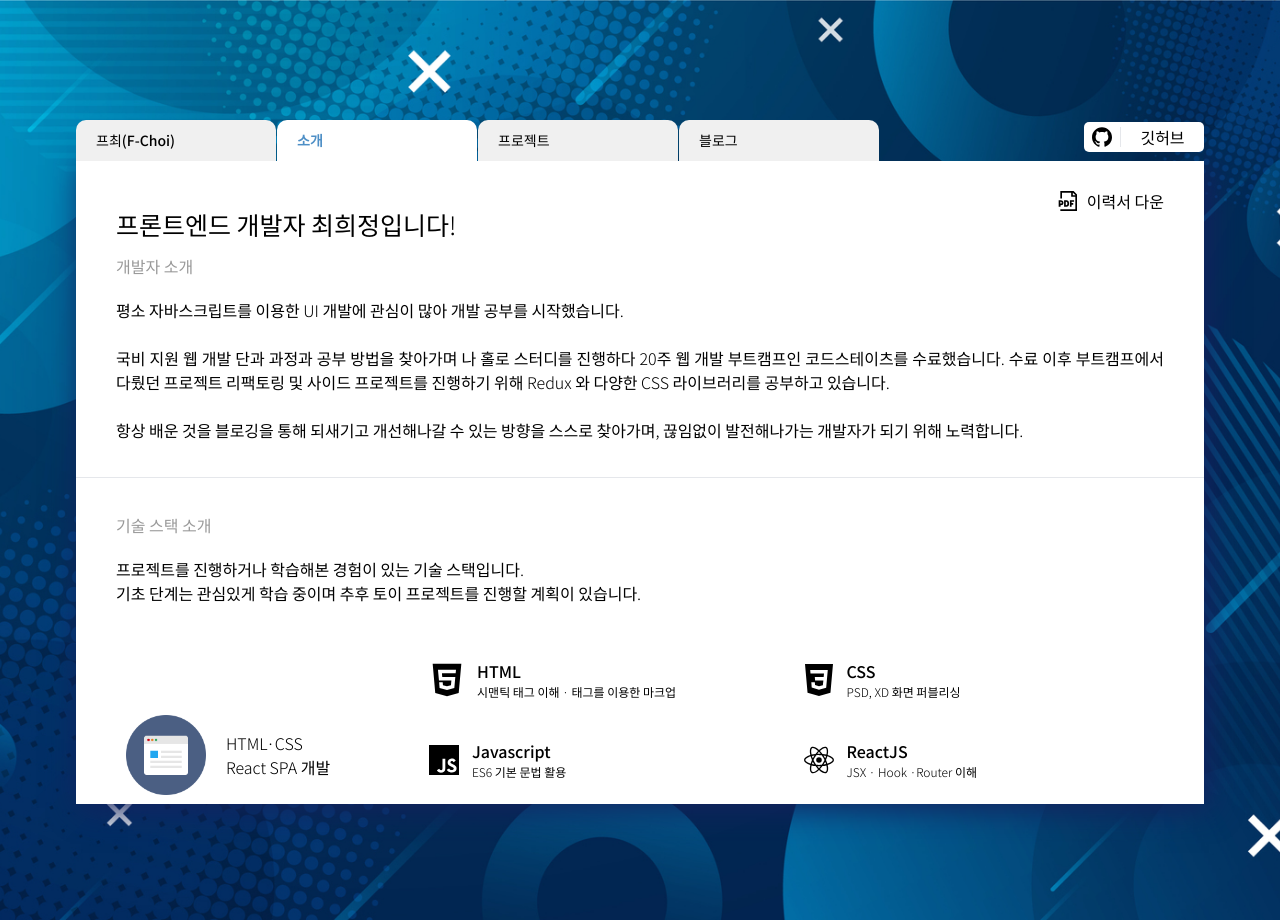
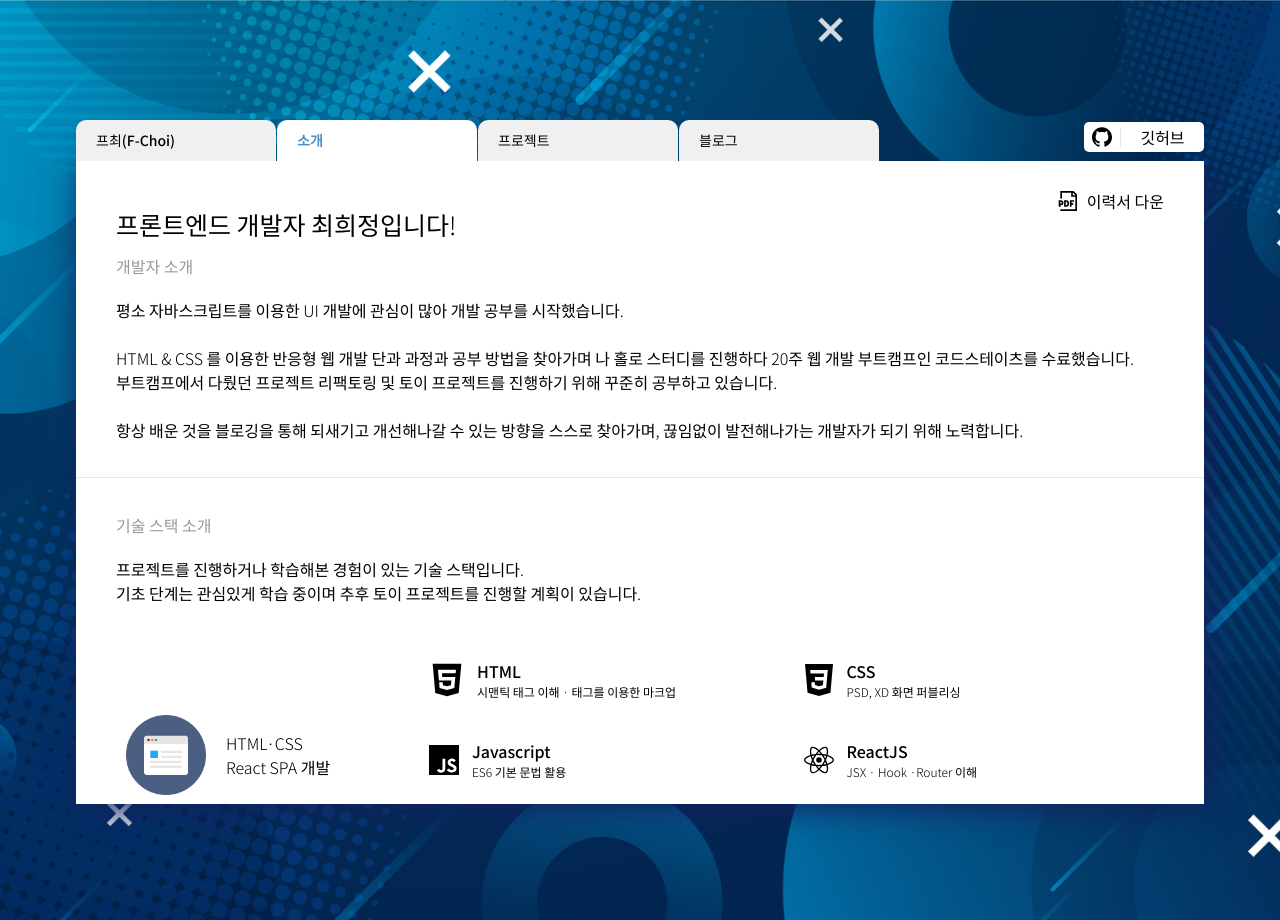
Before and after one commit to pinroad/pinroad.github.io, a React (Create React App) app: page /resume in a window 1280 px wide. Built offline with nearby package versions, Linux system fonts and the light colour scheme.

Commit message:
Modify README & some pages

```diff
--- a/src/components/ProPersonal.js
+++ b/src/components/ProPersonal.js
@@ -1,7 +1,7 @@
-import React from "react";
-import "./CSS/ProCommon.css";
-import { BiCodeBlock, BiCog, BiTask } from "react-icons/bi";
-import thum03 from "../img/thum_03.png";
+import React from 'react';
+import './CSS/ProCommon.css';
+import { BiCodeBlock, BiCog, BiTask } from 'react-icons/bi';
+import thum03 from '../img/thum_03.png';
 
 function P_personal({ handlePrev }) {
   return (
@@ -32,7 +32,6 @@ function P_personal({ handlePrev }) {
           <span className="ml-1"> 작업내용</span>
         </h2>
         <p>· UI 디자인 설계 </p>
-        <p>· 반응형 웹 구현 진행 중</p>
         <hr />
         <button onClick={handlePrev}>목록으로</button>
       </section>
--- a/src/pages/Resume.js
+++ b/src/pages/Resume.js
@@ -1,10 +1,10 @@
-import React from "react";
-import { Link } from "react-router-dom";
-import "./CSS/Resume.css";
+import React from 'react';
+import { Link } from 'react-router-dom';
+import './CSS/Resume.css';
 //images;
-import front from "../img/browser_icon-icons.com_66536.png";
-import back from "../img/database_icon-icons.com_66531.png";
-import common from "../img/desktop_icon-icons.com_66537.png";
+import front from '../img/browser_icon-icons.com_66536.png';
+import back from '../img/database_icon-icons.com_66531.png';
+import common from '../img/desktop_icon-icons.com_66537.png';
 //icons;
 import {
   SiNotion,
@@ -14,47 +14,30 @@ import {
   SiReact,
   SiRedux,
   SiPostman,
-} from "react-icons/si";
-import { AiFillHtml5 } from "react-icons/ai";
-import { GrMysql, GrDocumentPdf } from "react-icons/gr";
-import { IoLogoNodejs } from "react-icons/io";
-import { FaGitSquare, FaUbuntu, FaAws } from "react-icons/fa";
+} from 'react-icons/si';
+import { AiFillHtml5 } from 'react-icons/ai';
+import { GrMysql, GrDocumentPdf } from 'react-icons/gr';
+import { IoLogoNodejs } from 'react-icons/io';
+import { FaGitSquare, FaUbuntu, FaAws } from 'react-icons/fa';
 
 function Resume(props) {
   return (
     <div className="introinner">
       <div className="resumeArea flex flex-col justify-end">
-        <div className="inline-flex items-center w-full">
-          {/* <Link
-            to={{
-              pathname:
-                "https://www.notion.so/376bda7ac4cd4f4781cf5cc72100ec7a",
-            }}
-            target="_blank"
-            style={{
-              width: "100%",
-            }}
-          >
-            <div className="notionresume  w-full inline-flex items-center cursor-pointer">
-              <SiNotion size={20} style={{ marginRight: "10px" }} />
-              노션 이력서
-            </div>
-          </Link> */}
-        </div>
         <Link
           to={{
             pathname:
-              " https://drive.google.com/file/d/1rAMj_XrZBHH0VNay9yIwgSfbZ3bhNiOz/view?usp=sharing",
+              ' https://drive.google.com/file/d/1rAMj_XrZBHH0VNay9yIwgSfbZ3bhNiOz/view?usp=sharing',
           }}
           target="_blank"
           style={{
-            width: "100%",
+            width: '100%',
           }}
         >
           <div className="notionresume  w-full inline-flex items-center cursor-pointer pt-2">
             <GrDocumentPdf
               size={20}
-              style={{ marginRight: "10px", color: "var(--main-color)" }}
+              style={{ marginRight: '10px', color: 'var(--main-color)' }}
             />
             이력서 다운
           </div>
@@ -67,10 +50,12 @@ function Resume(props) {
           평소 자바스크립트를 이용한 UI 개발에 관심이 많아 개발 공부를
           시작했습니다. <br />
           <br />
-          국비 지원 웹 개발 단과 과정과 공부 방법을 찾아가며 나 홀로 스터디를
-          진행하다 20주 웹 개발 부트캠프인 코드스테이츠를 수료했습니다. 수료
-          이후 부트캠프에서 다뤘던 프로젝트 리팩토링 및 사이드 프로젝트를
-          진행하기 위해 Redux 와 다양한 CSS 라이브러리를 공부하고 있습니다.
+          HTML & CSS 를 이용한 반응형 웹 개발 단과 과정과 공부 방법을 찾아가며
+          나 홀로 스터디를 진행하다 20주 웹 개발 부트캠프인 코드스테이츠를
+          수료했습니다.
+          <br />
+          부트캠프에서 다뤘던 프로젝트 리팩토링 및 토이 프로젝트를 진행하기 위해
+          꾸준히 공부하고 있습니다.
           <br />
           <br /> 항상 배운 것을 블로깅을 통해 되새기고 개선해나갈 수 있는 방향을
           스스로 찾아가며, 끊임없이 발전해나가는 개발자가 되기 위해 노력합니다.
@@ -143,8 +128,8 @@ function Resume(props) {
                     TypeScript
                     <span
                       style={{
-                        color: "tomato",
-                        paddingLeft: "5px",
+                        color: 'tomato',
+                        paddingLeft: '5px',
                       }}
                     >
                       기초
@@ -159,11 +144,11 @@ function Resume(props) {
                 </div>
                 <div className="flex flex-col w-full">
                   <p>
-                    Redux{" "}
+                    Redux{' '}
                     <span
                       style={{
-                        color: "tomato",
-                        paddingLeft: "5px",
+                        color: 'tomato',
+                        paddingLeft: '5px',
                       }}
                     >
                       기초
```
Also changed, not shown: 1 other file (tests, documents, lock files or other folders).
